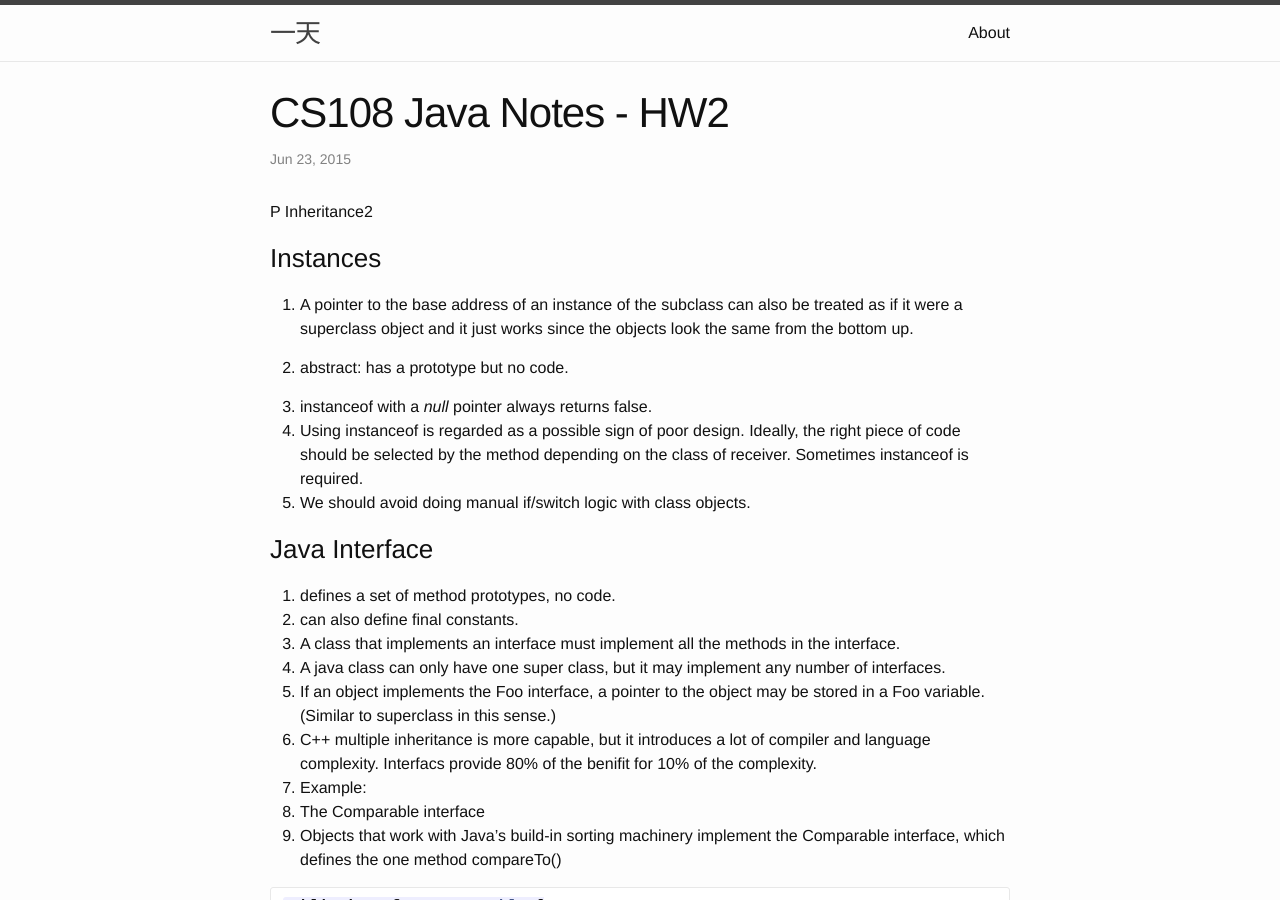
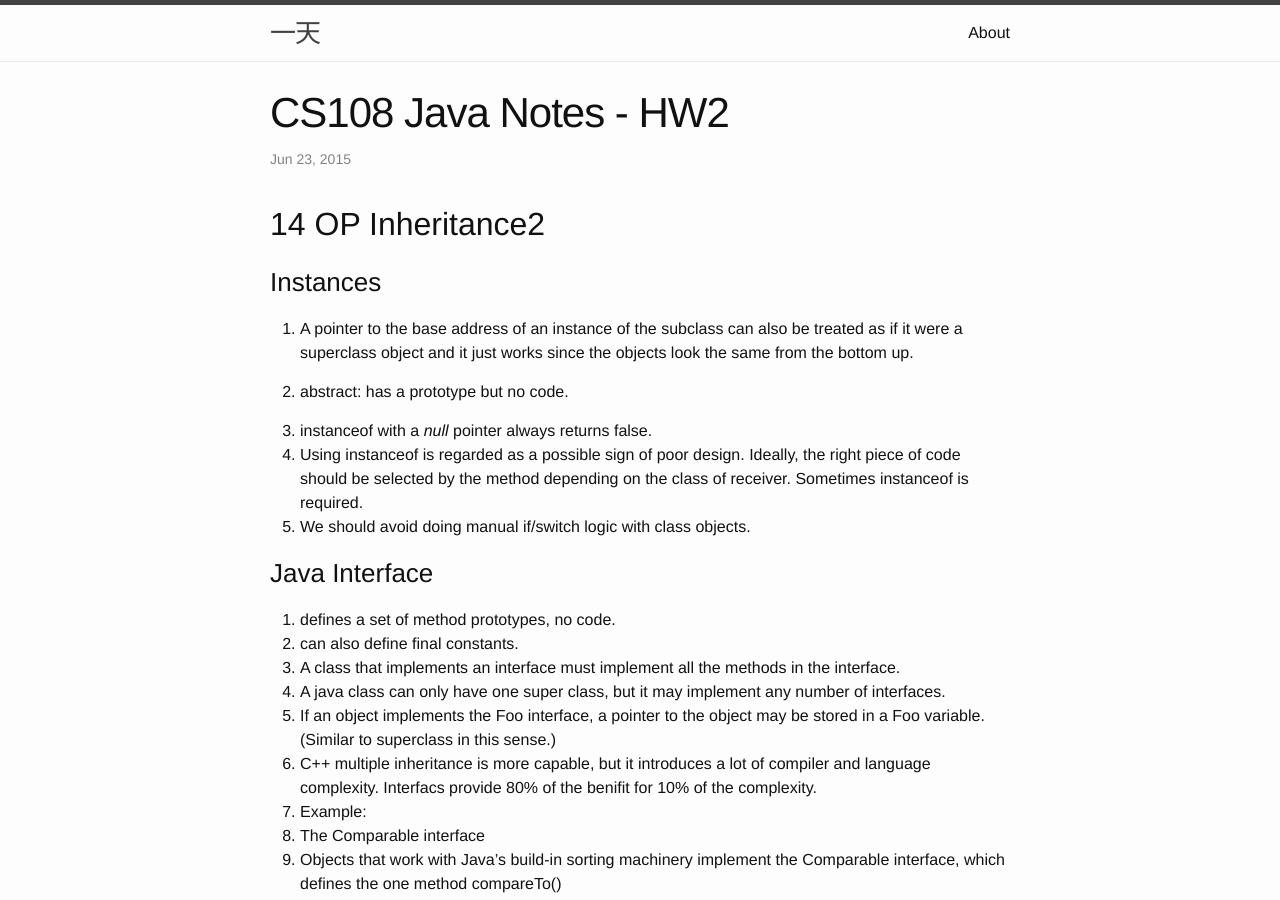
Before and after one commit to leontian/leontian.github.io, a Jekyll site: the page built from _posts/2015-06-23-cs108-java-notes---hw2.markdown, in a window 1280 px wide and 900 px high. Built offline with Jekyll 4.4.1, drawn with Linux system fonts in a browser that asks for light colours.

Commit message:
minor fix

```diff
--- a/_posts/2015-06-23-cs108-java-notes---hw2.markdown
+++ b/_posts/2015-06-23-cs108-java-notes---hw2.markdown
@@ -3,7 +3,7 @@ layout: post
 title: "CS108 Java Notes - HW2"
 ---
 
-P Inheritance2
+## 14 OP Inheritance2
 
 ### Instances
 
```
